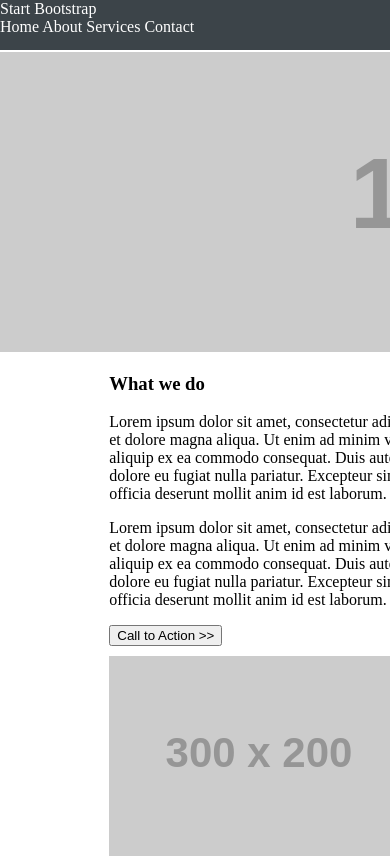
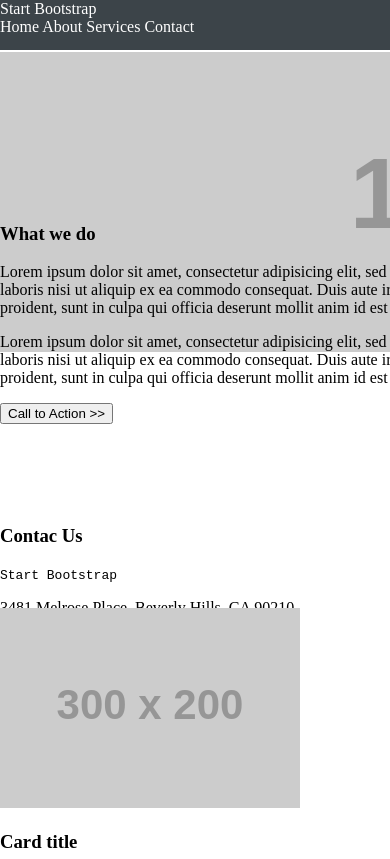
Before and after one commit to scarlett07/mi-pagina, a plain HTML site: page index.html in a window 390 px wide. Shown: the top 859 px of the page. Drawn offline with Linux system fonts and the light colour scheme; placeholder pictures from the web are drawn by us.

Commit message:
haciendo responcive

```diff
--- a/css/main.css
+++ b/css/main.css
@@ -1,6 +1,7 @@
 body{
   margin: 0;
   padding: 0;
+
 }
 .conteiner {
     width: 1200px;
@@ -49,3 +50,18 @@ body{
   grid-area: h;
 
 }
+
+@media (max-width: 786px) {
+    .conteiner {
+      grid-template-rows: 50px 150px 300px 100px 300px 300px 300px 100px;
+      grid-template-areas:
+          "a a a a a a a a a a a"
+          "b b b b b b b b b b b"
+          "c c c c c c c c c c c"
+          "d d d d d d d d d d d"
+          "e e e e e e e e e e e"
+          "f f f f f f f f f f f"
+          "g g g g g g g g g g g"
+          "h h h h h h h h h h h";
+    }
+}
```
